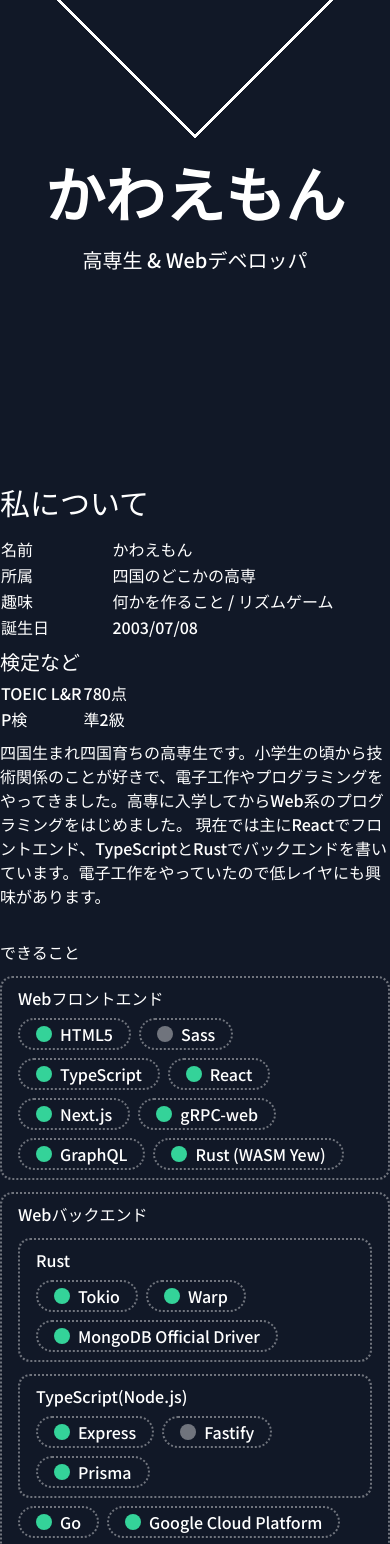
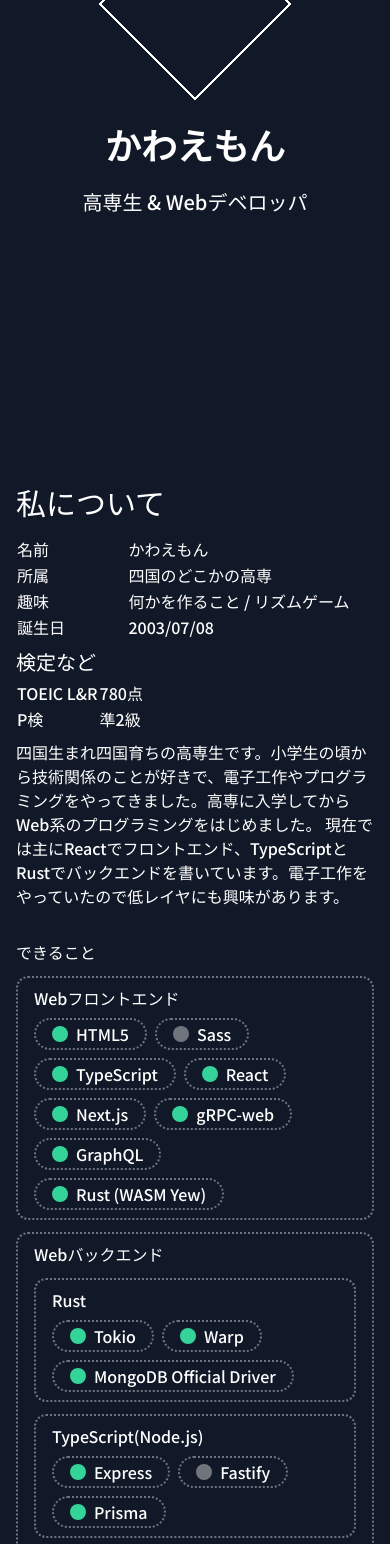
Before and after one commit to kawaemon/portfolio, a Next.js app: page / in a window 390 px wide. Shown: the part 360-1904 px from the top of the page. Built offline with nearby package versions, Linux system fonts and the light colour scheme; what @tailwindcss/typography would draw is missing.

Commit message:
style: responsive

```diff
--- a/src/components/Footer.tsx
+++ b/src/components/Footer.tsx
@@ -1,7 +1,7 @@
 import React, { FC } from "react";
 
 export const Footer: FC = () => (
-    <footer className="max-w-screen-md mx-auto text-center my-8 text-gray-500">
+    <footer className="text-center my-8 text-gray-500">
         Copyright since 2021 かわえもん All rights reserved.
     </footer>
 );
--- a/src/components/Header.tsx
+++ b/src/components/Header.tsx
@@ -2,7 +2,7 @@ import React, { FC } from "react";
 
 export const Header: FC = () => (
     <header className="w-full h-screen space-y-6 flex flex-col items-center justify-center bg-gray-900 text-white">
-        <svg className="w-72 h-72" viewBox="0 0 101 101">
+        <svg className="w-48 h-48 md:w-72 md:h-72" viewBox="0 0 101 101">
             <polygon
                 points="50,0 100,50 50,100 0,50"
                 stroke="white"
@@ -13,7 +13,7 @@ export const Header: FC = () => (
             />
         </svg>
 
-        <h1 className="text-6xl font-bold">かわえもん</h1>
+        <h1 className="text-4xl font-bold md:text-6xl">かわえもん</h1>
         <p className="text-xl">高専生 & Webデベロッパ</p>
     </header>
 );
--- a/src/components/History.tsx
+++ b/src/components/History.tsx
@@ -1,7 +1,7 @@
 import React, { FC } from "react";
 
 export const History: FC = () => (
-    <section className="max-w-screen-md mx-auto mt-8 prose">
+    <section className="mt-8 prose">
         <h3>略歴</h3>
         <ul>
             <li>2019年4月 四国の高専に入学</li>
--- a/src/components/Profile.tsx
+++ b/src/components/Profile.tsx
@@ -9,7 +9,7 @@ const TableData: FC<{key_: string, value: string}> = ({key_, value}) => (
 
 export const Profile: FC = () => {
     return (
-        <section className="max-w-screen-md mx-auto prose">
+        <section className="prose">
             <h2 className="text-3xl">私について</h2>
 
             <table className="mt-4">
--- a/src/components/Skills.tsx
+++ b/src/components/Skills.tsx
@@ -132,7 +132,7 @@ const SkillListImpl: FC<{ entry: ArrayType<SkillsList> }> = ({ entry }) => (
 
 export const Skills: FC = () => {
     return (
-        <section className="max-w-screen-md mx-auto mt-8">
+        <section className="mt-8">
             <span className="prose">
                 <h3>できること</h3>
             </span>
--- a/src/pages/index.tsx
+++ b/src/pages/index.tsx
@@ -7,10 +7,10 @@ import { History } from "../components/History";
 import { Footer } from "../components/Footer";
 
 const Index: FC = () => (
-    <article className="bg-gray-900 text-white w-full">
+    <article className="bg-gray-900 text-white">
         <Header />
 
-        <main>
+        <main className="w-full px-4 md:max-w-screen-md md:mx-auto">
             <Profile />
             <Skills />
             <History />
```
